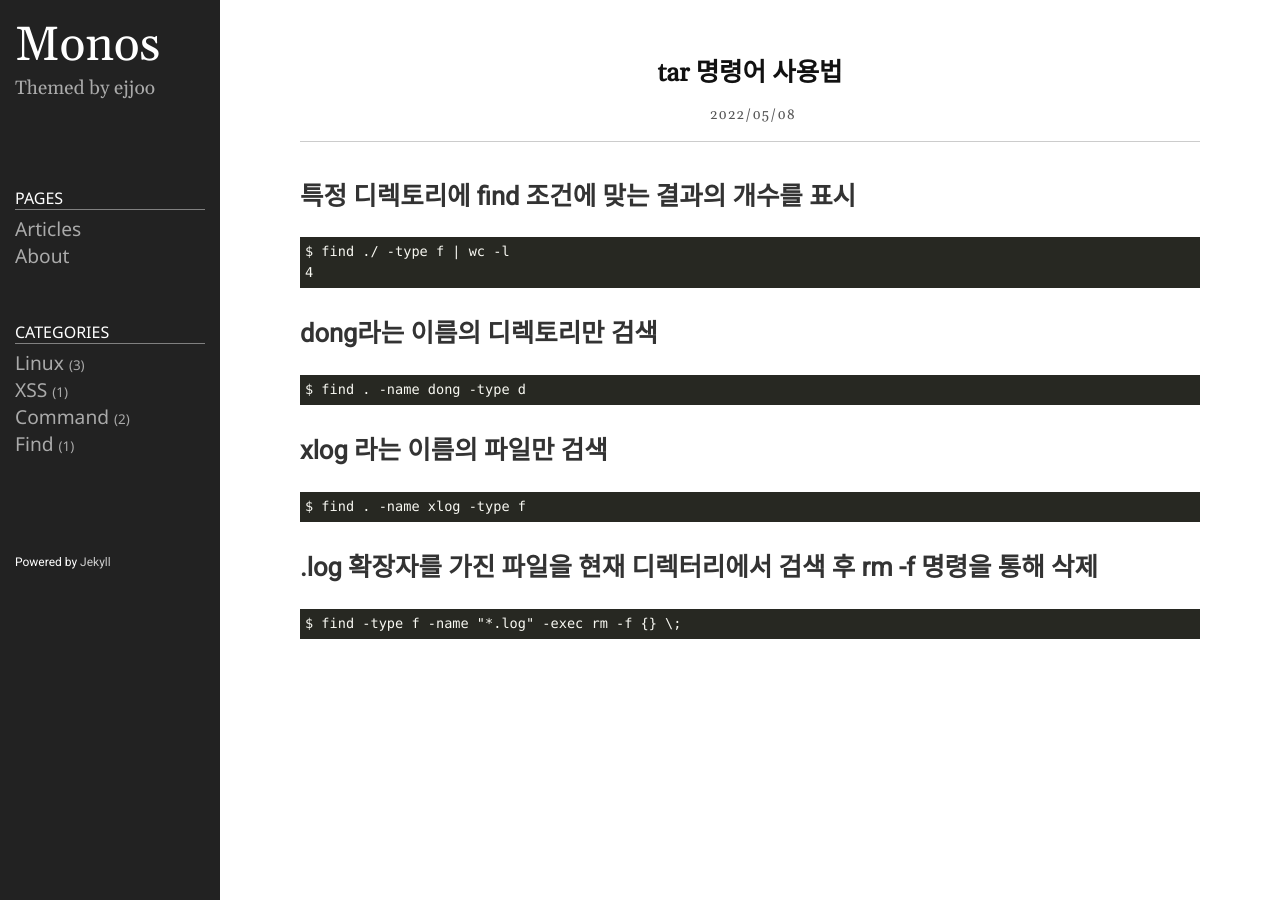
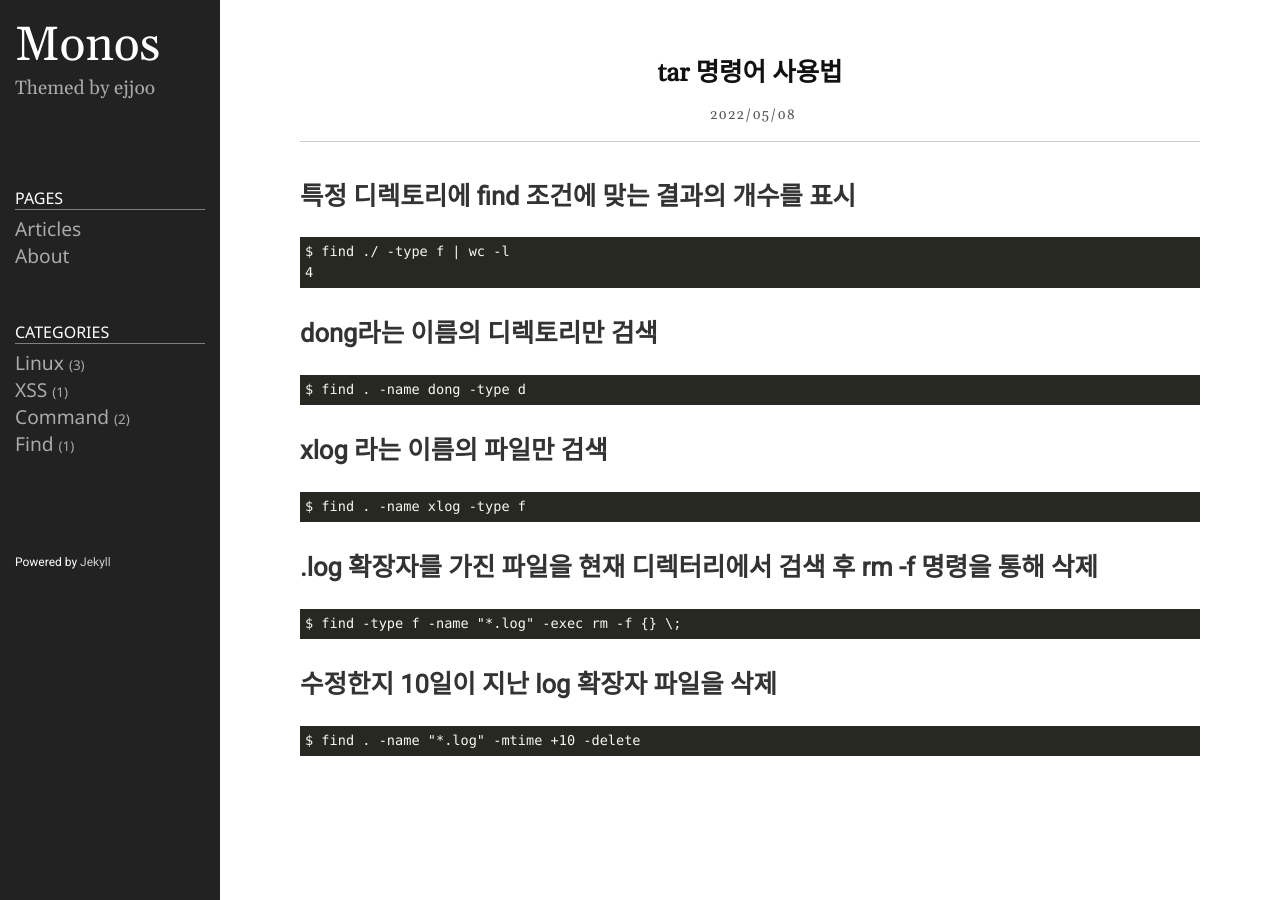
Before and after one commit to testall0836/testall0836.github.io, a Jekyll site: the page built from _posts/2022-05-08-post.markdown, in a window 1280 px wide. Built offline with Jekyll 4.4.1, drawn with Linux system fonts in a browser that asks for light colours.

Commit message:
update post

````diff
--- a/_posts/2022-05-08-post.markdown
+++ b/_posts/2022-05-08-post.markdown
@@ -29,3 +29,8 @@ $ find . -name xlog -type f
 ```
 $ find -type f -name "*.log" -exec rm -f {} \;
 ```
+
+## 수정한지 10일이 지난 log 확장자 파일을 삭제
+```
+$ find . -name "*.log" -mtime +10 -delete
+```
````
